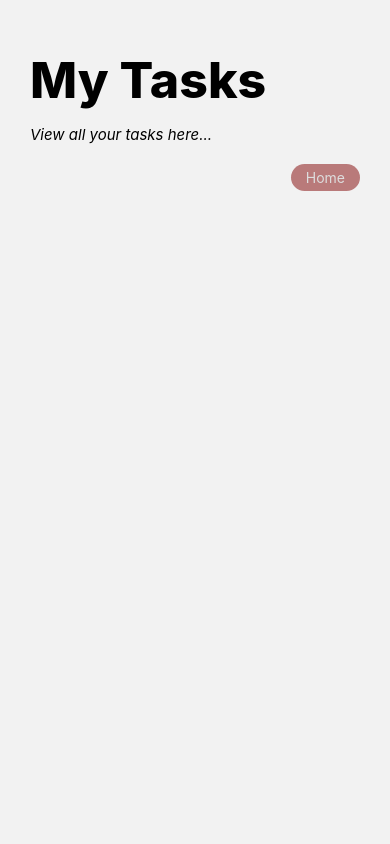
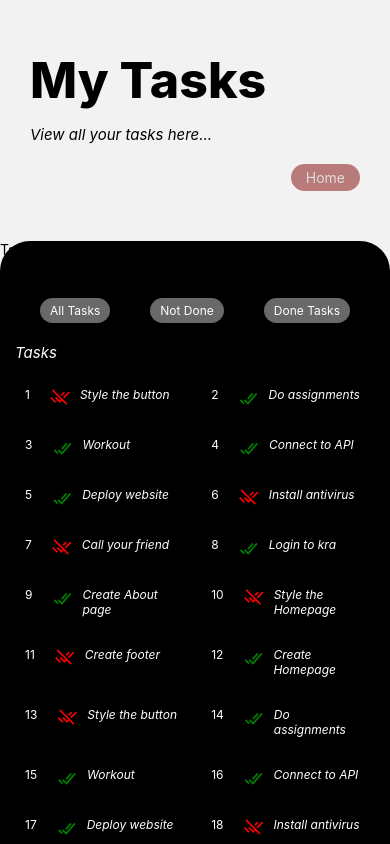
Before and after one commit to Eleli-Ayub/the_bookmarker, a React Native app in the folder bookmarker/: screen /Tasks in a window 390 px wide. Built offline with nearby package versions, Linux system fonts and the light colour scheme.

Commit message:
Done with the tasks page

```diff
--- a/bookmarker/Global/Data.ts
+++ b/bookmarker/Global/Data.ts
@@ -72,12 +72,12 @@ export const Tasks=[
         idDone: false
     },
     {
-        title: "LOgin to kra",
-        idDone: false
+        title: "Login to kra",
+        idDone: true
     },
     {
         title: "Create About page",
-        idDone: false
+        idDone: true
     },
     {
         title: "Style the Homepage",
@@ -89,6 +89,54 @@ export const Tasks=[
     },
     {
         title: "Create Homepage",
+        idDone: true
+    },
+    {
+        title: "Style the button",
         idDone: false
     },
+    {
+        title: "Do assignments",
+        idDone: true
+    },
+    {
+        title: "Workout",
+        idDone: true
+    },
+    {
+        title: "Connect to API",
+        idDone: true
+    },
+    {
+        title: "Deploy website",
+        idDone: true
+    },
+    {
+        title: "Install antivirus",
+        idDone: false
+    },
+    {
+        title: "Call your friend",
+        idDone: false
+    },
+    {
+        title: "Login to kra",
+        idDone: true
+    },
+    {
+        title: "Create About page",
+        idDone: true
+    },
+    {
+        title: "Style the Homepage",
+        idDone: false
+    },
+    {
+        title: "Create footer",
+        idDone: false
+    },
+    {
+        title: "Create Homepage",
+        idDone: true
+    },
 ]
--- a/bookmarker/Screens/Mytasks.tsx
+++ b/bookmarker/Screens/Mytasks.tsx
@@ -1,11 +1,18 @@
 import { View, Text, ScrollView } from "react-native";
 import React from "react";
 import Tasksheader from "../Components/Taskspage/Tasksheader";
+import Taskslist from "../Components/Homepage/Taskslist";
+import Footer from "../Components/Footer";
+import { TaskStyles } from "../Styles/Tasksstyles";
 
 const Mytasks = () => {
   return (
     <ScrollView>
       <Tasksheader />
+      <View style={TaskStyles.Taskswrapper}>
+        <Taskslist />
+        <Footer />
+      </View>
     </ScrollView>
   );
 };
--- a/bookmarker/Styles/Tasksstyles.ts
+++ b/bookmarker/Styles/Tasksstyles.ts
@@ -1,7 +1,13 @@
 import { StyleSheet } from "react-native";
+import { deviceHeight } from "../Global/Constants";
 
 export const TaskStyles =  StyleSheet.create({
-    Taskswrapper:{},
+    Taskswrapper:{
+        backgroundColor: "#000",
+        borderTopLeftRadius: 30,
+        borderTopRightRadius: 30
+
+    },
     Headerwrapper:{
         display: "flex",
         flexDirection: "column",
```
